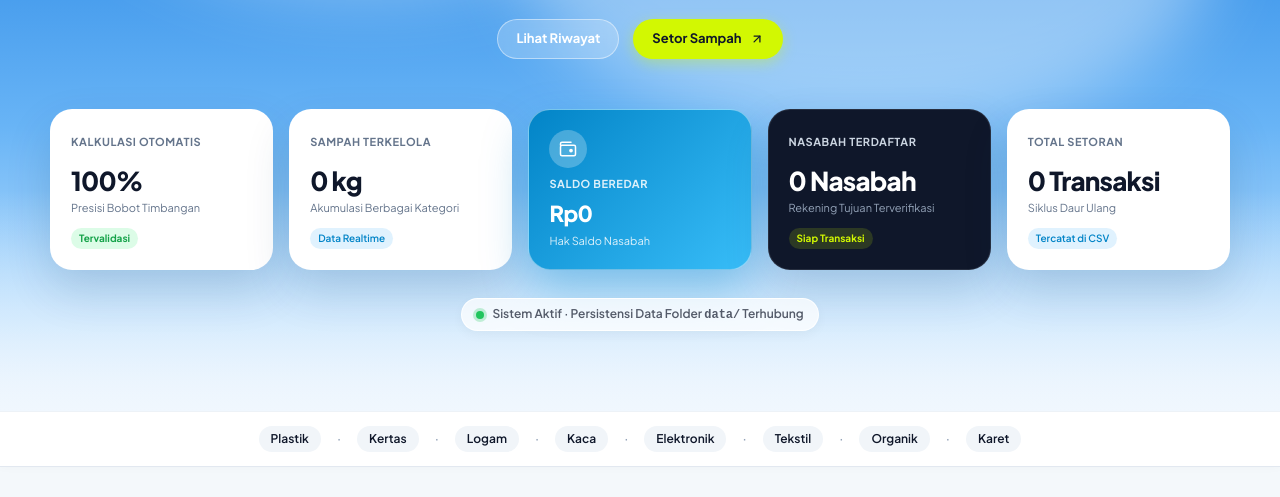
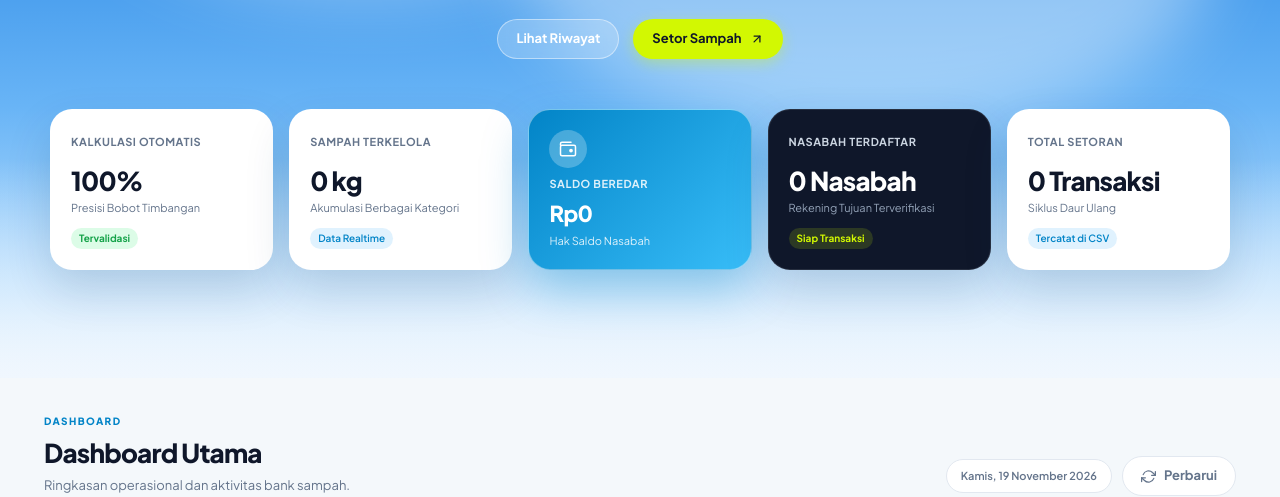
Before and after one commit to AlhadiAzumi/Bank-Sampah-Digital-Berbasis-Java, a plain HTML site: page web/index.html in a window 1280 px wide. Shown: the part 303-800 px from the top of the page. Drawn offline with Linux system fonts and the light colour scheme; no server answers.

Commit message:
style: remove redundant status bar and category ribbon

```diff
--- a/web/index.html
+++ b/web/index.html
@@ -211,35 +211,8 @@
                     </div>
                 </div>
             </div>
-
-            <!-- Trust Bar / Status -->
-            <div class="sky-status-bar">
-                <span class="status-indicator"></span>
-                <span>Sistem Aktif · Persistensi Data Folder <code>data/</code> Terhubung</span>
-            </div>
         </div>
     </section>
-
-    <!-- Waste Categories Ticker Ribbon -->
-    <div class="category-ribbon">
-        <div class="ribbon-inner">
-            <span class="ribbon-tag">Plastik</span>
-            <span class="ribbon-dot">·</span>
-            <span class="ribbon-tag">Kertas</span>
-            <span class="ribbon-dot">·</span>
-            <span class="ribbon-tag">Logam</span>
-            <span class="ribbon-dot">·</span>
-            <span class="ribbon-tag">Kaca</span>
-            <span class="ribbon-dot">·</span>
-            <span class="ribbon-tag">Elektronik</span>
-            <span class="ribbon-dot">·</span>
-            <span class="ribbon-tag">Tekstil</span>
-            <span class="ribbon-dot">·</span>
-            <span class="ribbon-tag">Organik</span>
-            <span class="ribbon-dot">·</span>
-            <span class="ribbon-tag">Karet</span>
-        </div>
-    </div>
 
     <!-- Main Application / Workspace -->
     <main class="main-wrapper" id="mainContent">
--- a/web/styles.css
+++ b/web/styles.css
@@ -555,61 +555,6 @@ a {
     border-radius: 999px;
 }
 
-.sky-status-bar {
-    display: inline-flex;
-    align-items: center;
-    gap: 8px;
-    font-size: 12px;
-    font-weight: 600;
-    color: rgba(15, 23, 42, 0.7);
-    background: rgba(255, 255, 255, 0.75);
-    border: 1px solid rgba(255, 255, 255, 0.9);
-    padding: 6px 14px;
-    border-radius: var(--radius-pill);
-    box-shadow: 0 4px 12px rgba(0, 0, 0, 0.04);
-}
-
-.status-indicator {
-    width: 8px;
-    height: 8px;
-    border-radius: 50%;
-    background: #22c55e;
-    box-shadow: 0 0 0 3px rgba(34, 197, 94, 0.25);
-}
-
-/* ================= CATEGORY RIBBON ================= */
-.category-ribbon {
-    background: #ffffff;
-    border-top: 1px solid var(--line-subtle);
-    border-bottom: 1px solid var(--line);
-    padding: 14px 20px;
-    box-shadow: 0 2px 8px rgba(15, 23, 42, 0.02);
-}
-
-.ribbon-inner {
-    max-width: 1240px;
-    margin: 0 auto;
-    display: flex;
-    align-items: center;
-    justify-content: center;
-    gap: 16px;
-    flex-wrap: wrap;
-    color: var(--text-muted);
-    font-size: 12px;
-    font-weight: 600;
-}
-
-.ribbon-tag {
-    background: var(--surface-hover);
-    padding: 4px 12px;
-    border-radius: var(--radius-pill);
-    color: var(--text-main);
-}
-
-.ribbon-dot {
-    color: var(--text-faint);
-}
-
 /* ================= MAIN WRAPPER ================= */
 .main-wrapper {
     max-width: 1240px;
```
